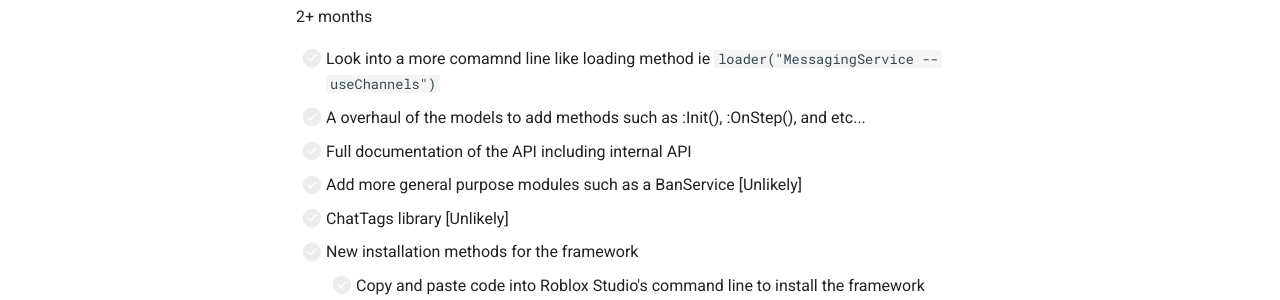
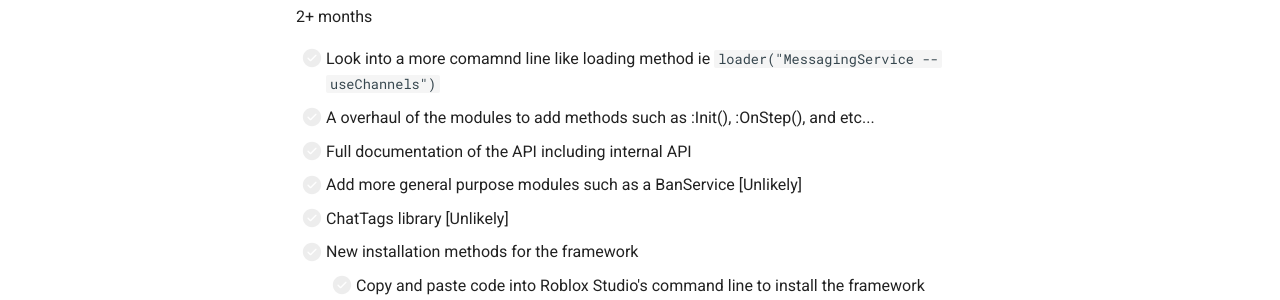
Before and after one commit to DontRevealMe/Framework, an MkDocs documentation site: the page built from docs/Guide/Roadmap.md, in a window 1280 px wide and 1203 px high. Shown: the part 543-843 px from the top of the window. Built offline with MkDocs 1.6.1 and Material for MkDocs 9.7.7, drawn with Linux system fonts in a browser that asks for light colours; comment, search, counter and statistics services are not loaded; old or Windows-style settings are respelled for this version of MkDocs.

Commit message:
Update Roadmap.md

```diff
--- a/docs/Guide/Roadmap.md
+++ b/docs/Guide/Roadmap.md
@@ -15,7 +15,7 @@ This month or next.
 2+ months
 
 - [ ] Look into a more comamnd line like loading method ie ``loader("MessagingService --useChannels")``
-- [ ] A overhaul of the models to add methods such as :Init(), :OnStep(), and etc...
+- [ ] A overhaul of the modules to add methods such as :Init(), :OnStep(), and etc...
 - [ ] Full documentation of the API including internal API
 - [ ] Add more general purpose modules such as a BanService [Unlikely]
 - [ ] ChatTags library [Unlikely]
```
